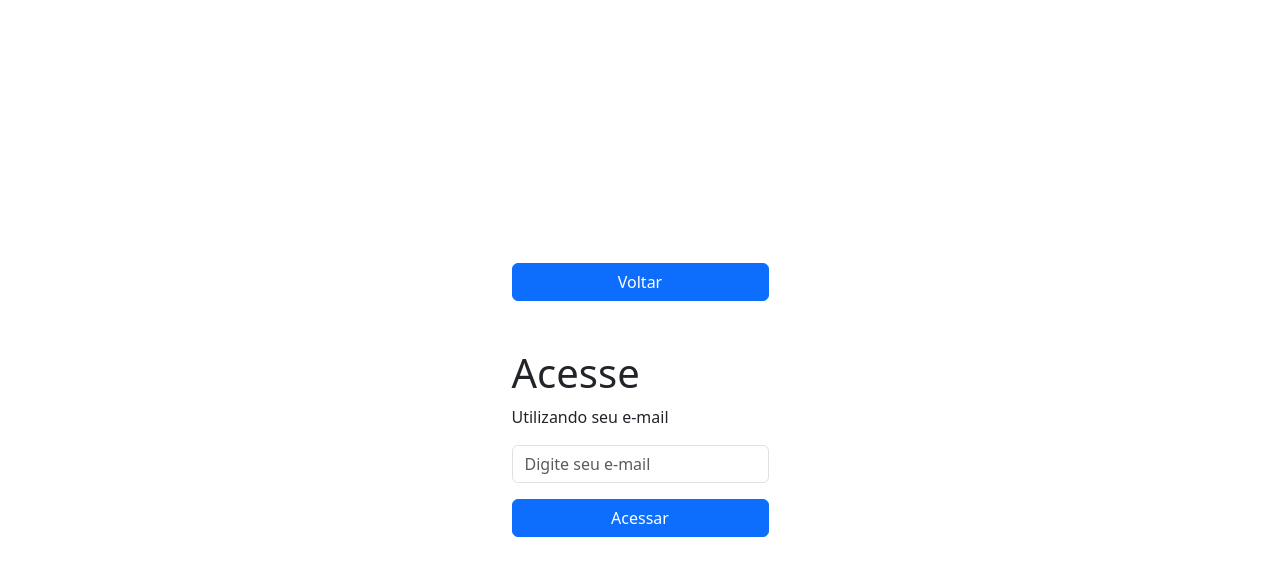
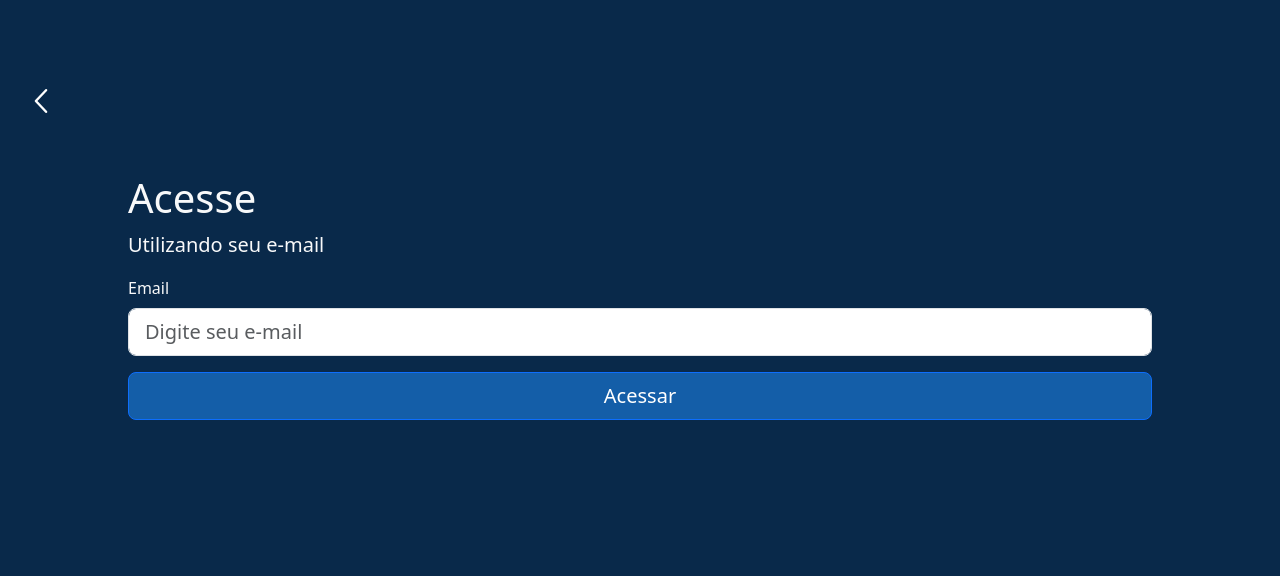
Before and after one commit to vitor-chaves-lima/wise-wave, a React (Vite) app in the folder frontend/game_app/: page /access in a window 1280 px wide. Shown: the top 576 px of the page. Built offline with nearby package versions, Linux system fonts and the light colour scheme.

Commit message:
Access Page

```diff
--- a/frontend/game_app/src/index.css
+++ b/frontend/game_app/src/index.css
@@ -20,3 +20,14 @@
 .fs-1-custom{
     font-size: 60px;
 }
+.fs-2-custom{
+    font-size: 24px;
+}
+
+.mt-costum{
+    margin-top: 150px;
+}
+
+.mt-costum-return{
+    margin-top: 80px;
+}
--- a/frontend/game_app/src/pages/Access.tsx
+++ b/frontend/game_app/src/pages/Access.tsx
@@ -2,6 +2,7 @@ import { useState, FormEvent } from "react";
 import { Link, useSubmit, useNavigate } from "react-router-dom";
 import Button from 'react-bootstrap/Button';
 import Form from 'react-bootstrap/Form';
+import returnIcon from './../image/seta-esquerda.png';
 
 /*========== MAIN COMPONENT ==========*/
 
@@ -30,24 +31,39 @@ const AccessPage = () => {
     }
 
     return (
-        <div className="d-flex justify-content-md-center align-items-center vh-100">
-            <div className='d-flex flex-column gap-5 justify-content-md-center'>
-                <Link to={"/"} ><Button variant="primary" className="w-100">Voltar</Button></Link>
+        <div className="d-flex justify-content-center align-items-center vh-100 bg-blue-900">
+        <div className='position-relative' style={{ width: '100%', height: '100%' }}>
+          <Link to={"/"}>
+            <Button variant="link" className="position-absolute start-0 mt-costum-return ms-3">
+              <img src={returnIcon} alt="Ícone de retorno" />
+            </Button>
+          </Link>
 
-                <Form onSubmit={onFormSubmit}>
-                    <h1 className="mx-auto">Acesse</h1>
-                    <p className="mx-auto">Utilizando seu e-mail</p>
+          <div className="d-flex flex-column gap-5 justify-content-md-center align-items-center" style={{ width: '80%', margin: '0 auto' }}>
+            <Form onSubmit={onFormSubmit} className="w-100 mt-costum">
+              <h1 className="mx-auto text-light mt-4">Acesse</h1>
+              <p className="mx-auto text-light fs-5">Utilizando seu e-mail</p>
 
-                    <Form.Group className="mb-3" controlId="email">
-                        <Form.Control type="email" placeholder="Digite seu e-mail" onChange={onEmailChange} value={email} />
-                    </Form.Group>
-                    <Button variant="primary" type="submit" className="w-100">
-                        Acessar
-                    </Button>
+              <Form.Group className="mb-3" controlId="email">
+                <Form.Label htmlFor="inputEmail" className="text-light ">Email</Form.Label>
+                <Form.Control
+                  type="email" placeholder="Digite seu e-mail" onChange={onEmailChange} value={email} id="inputEmail"
+                  size="lg"
 
-                </Form>
-            </div>
-        </div >
+                />
+              </Form.Group>
+
+              <Button variant="primary" type="submit" size="lg" className="w-100 bg-bt-blue-500">
+                Acessar
+              </Button>
+            </Form>
+          </div>
+        </div>
+      </div>
+
+
+
+
     )
 }
 
--- a/frontend/game_app/src/pages/Home.tsx
+++ b/frontend/game_app/src/pages/Home.tsx
@@ -8,7 +8,7 @@ const HomePage = () => {
 
     return (
         <div className="d-flex justify-content-center align-items-center vh-100 bg-blue-900">
-            <div className="d-flex flex-column gap-5 text-center">
+            <div className="d-flex flex-column gap-5 text-center " style={{ width: '80%' }}>
                 <div>
                     <img src={logo} alt="logo wise wave" className="mx-auto" />
                     <h1 className="text-light fs-1-custom text-logo-ww">WiseWave</h1>
```
Also changed, not shown: frontend/game_app/src/image/seta-esquerda.png (added).
